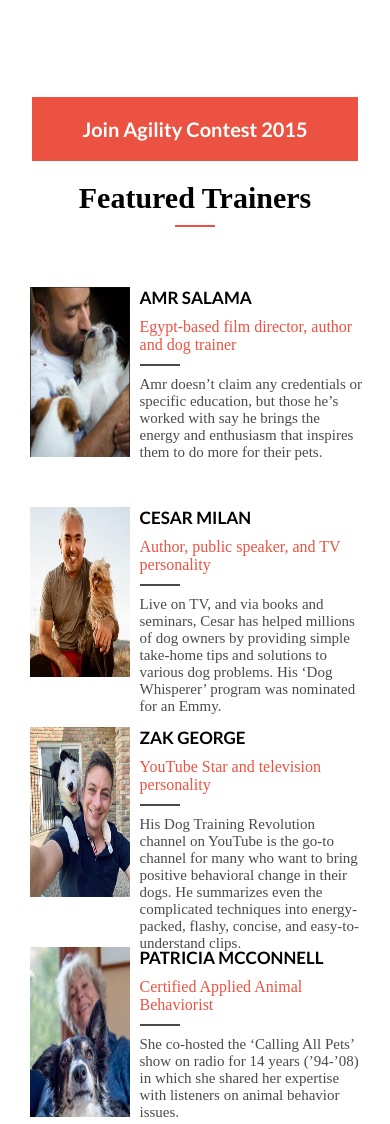
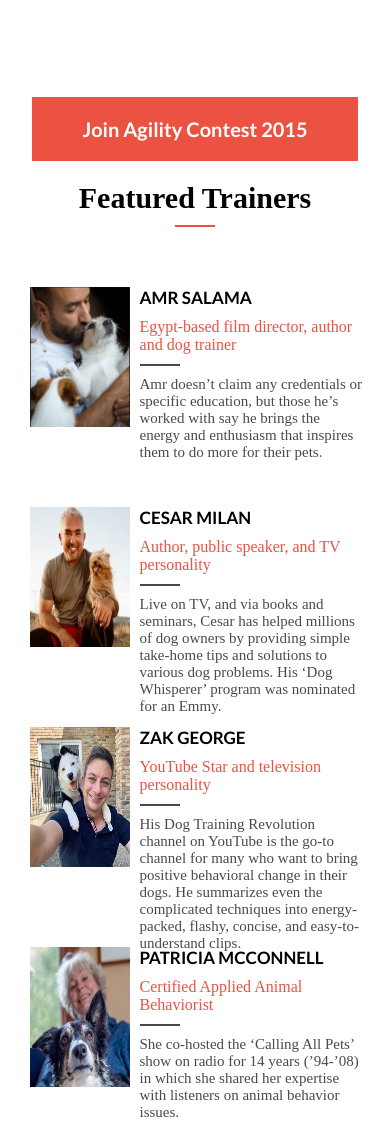
Before and after one commit to lisandroseia/capstone, a plain HTML site: page index.html in a window 390 px wide. Shown: the part 1561-2685 px from the top of the page. Drawn offline with nearby package versions, Linux system fonts and the light colour scheme.

Commit message:
Fix mobile sizes

```diff
--- a/assets/home/home-res.css
+++ b/assets/home/home-res.css
@@ -139,6 +139,10 @@ media-querys table
         width: 90%;
         margin: auto;
     }
+
+    .speaker > img{
+        height: 70%;
+    }
 }
 
 /*average moviles*/
```
